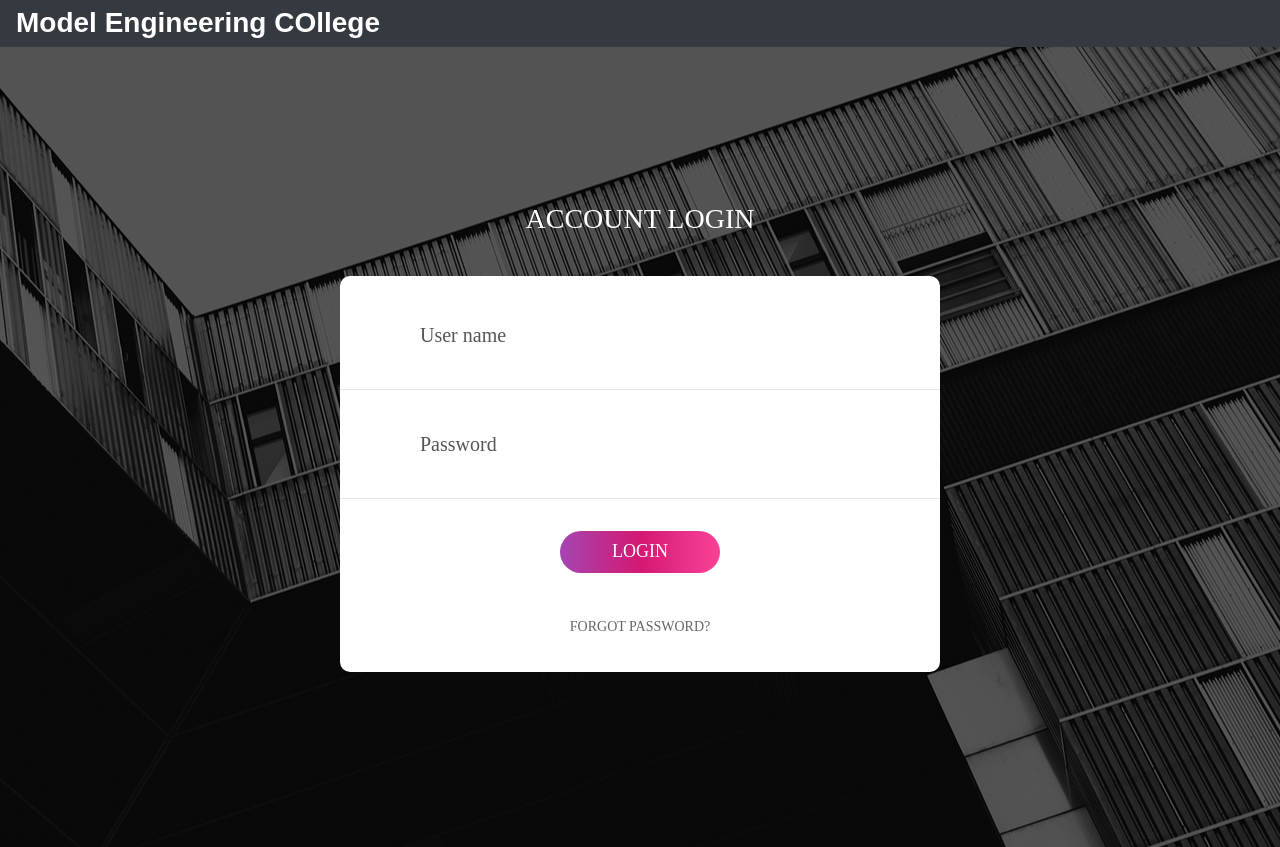
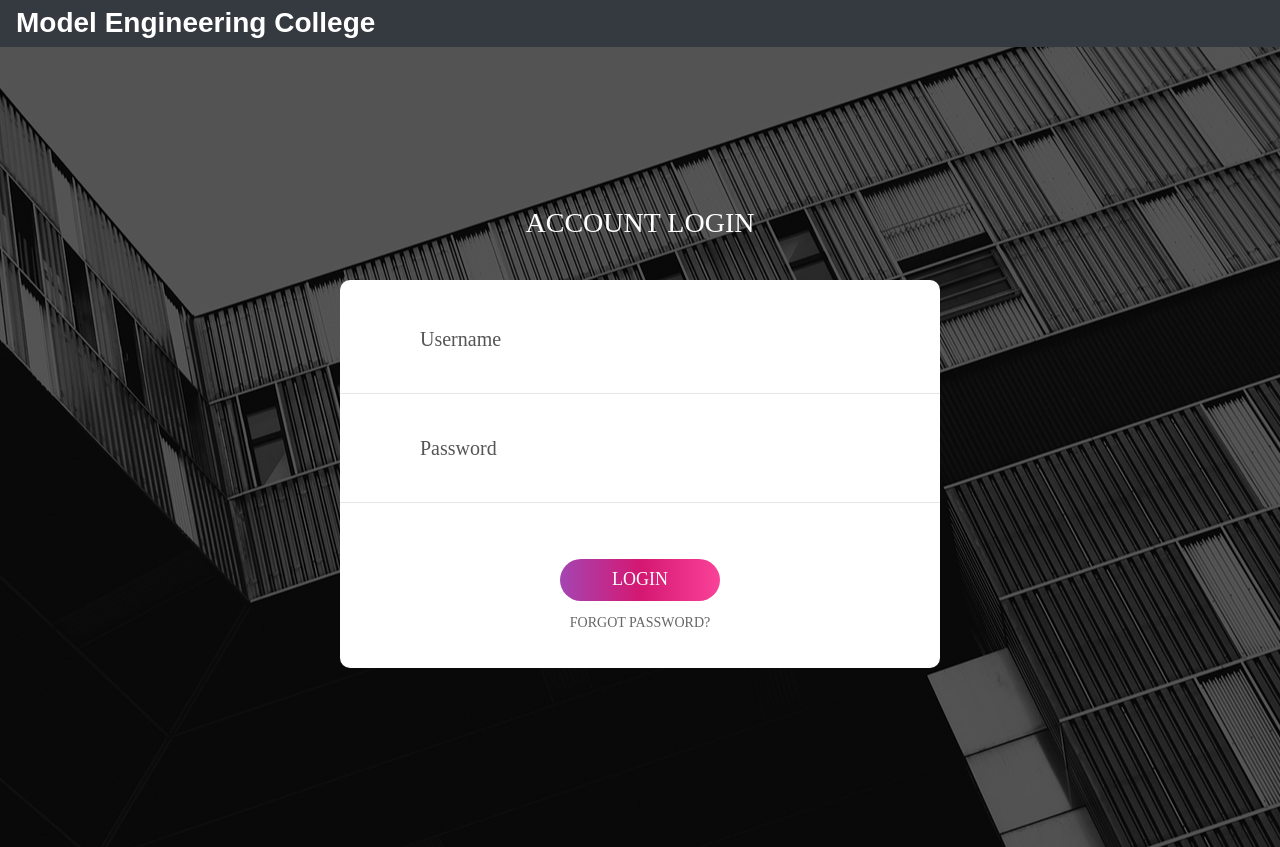
Before and after one commit to alfredjose17/college-management, a Django app: page / in a window 1280 px wide. Run offline with Django 3.2, Linux system fonts and the light colour scheme; parts of the project's set-up code (start-up, migrations or seed data) failed here and were passed over; some libraries are stand-ins or nearby versions; some web fonts are replaced.

Commit message:
Fixing UI

```diff
--- a/cms/template/internal/assignmentsubmit.html
+++ b/cms/template/internal/assignmentsubmit.html
@@ -9,7 +9,7 @@
   <body>
     <div class="container d-flex h-100">
       <div class="row justify-content-center" style ="margin-left: auto;margin-right: auto;">
-        <div class="col-10" style="padding-top: 10%;padding-bottom: 10%;">
+        <div style="padding-top: 10%;padding-bottom: 10%;">
           <br>
           <br>
           <br>
--- a/cms/template/internal/marks_enter.html
+++ b/cms/template/internal/marks_enter.html
@@ -76,7 +76,7 @@
 <!--<h1>CLASS:{{class}}</h1>-->
 <h1><legend>{{subject.subject_name}}</legend></h1>
 <p id="atag"><a href="ascreate/">New Assignment</a></p>
-<p id="atag" style="margin-bottom: 25px;"><a href="tassignview/">View Assignment</a></p>
+<p id="atag" style="margin-bottom: 25px;"><a href="tassignview/">View Submissions</a></p>
 <form action="" method="post">
     {% csrf_token %}
   <table >
--- a/cms/template/registration/logged_out.html
+++ b/cms/template/registration/logged_out.html
@@ -25,7 +25,7 @@
   <nav class="navbar navbar-expand-sm bg-dark navbar-dark">
     <ul class="navbar-nav">
       <li class="nav-item active">
-        <p style="color:White;"><b><h3>Model Engineering College</h3></b></p>
+        <p><b><h3 style="color:White;">Model Engineering College</h3></b></p>
       </li>
     </ul>
   </nav>
--- a/cms/template/registration/login.html
+++ b/cms/template/registration/login.html
@@ -38,7 +38,7 @@ a:hover {
   <nav class="navbar navbar-expand-sm bg-dark navbar-dark">
     <ul class="navbar-nav">
       <li class="nav-item active">
-        <p><b><h3 style="color:White;">Model Engineering COllege</h3></b></p>
+        <p><b><h3 style="color:White;">Model Engineering College</h3></b></p>
       </li>
     </ul>
   </nav>
@@ -53,7 +53,7 @@ a:hover {
                   action="{% url 'login' %}">
            {% csrf_token %}
 					<div class="wrap-input100 validate-input" data-validate = "Enter username">
-						<input class="input100" type="text" id="id_username" name="username" placeholder="User name">
+						<input class="input100" type="text" id="id_username" name="username" placeholder="Username">
 						<span class="focus-input100" data-placeholder="&#xe82a;"></span>
 					</div>
 
@@ -73,13 +73,14 @@ a:hover {
 
           {% endif %}
 -->
+					<br>
 					<div class="container-login100-form-btn m-t-32">
 						<button class="login100-form-btn">
 							Login
 						</button>
 					</div>
           <input type="hidden" name="next" value="{{ next }}" />
-					<div class="login100-form-title m-t-32">
+					<div class="login100-form-title m-t-32" style="margin-top: auto;">
 						<a href="{% url 'password_reset' %}">Forgot Password?</a>
 					</div>
 
--- a/cms/template/registration/password_reset_complete.html
+++ b/cms/template/registration/password_reset_complete.html
@@ -23,7 +23,7 @@
   <nav class="navbar navbar-expand-sm bg-dark navbar-dark">
     <ul class="navbar-nav">
       <li class="nav-item active">
-        <p><b><h3 style="color:White;">Model Engineering COllege</h3></b></p>
+        <p><b><h3 style="color:White;">Model Engineering College</h3></b></p>
       </li>
     </ul>
   </nav>
--- a/cms/template/registration/password_reset_confirm.html
+++ b/cms/template/registration/password_reset_confirm.html
@@ -23,7 +23,7 @@
   <nav class="navbar navbar-expand-sm bg-dark navbar-dark">
     <ul class="navbar-nav">
       <li class="nav-item active">
-        <p><b><h3 style="color:White;">Model Engineering COllege</h3></b></p>
+        <p><b><h3 style="color:White;">Model Engineering College</h3></b></p>
       </li>
     </ul>
   </nav>
--- a/cms/template/registration/password_reset_done.html
+++ b/cms/template/registration/password_reset_done.html
@@ -23,7 +23,7 @@
   <nav class="navbar navbar-expand-sm bg-dark navbar-dark">
     <ul class="navbar-nav">
       <li class="nav-item active">
-        <p><b><h3 style="color:White;">Model Engineering COllege</h3></b></p>
+        <p><b><h3 style="color:White;">Model Engineering College</h3></b></p>
       </li>
     </ul>
   </nav>
--- a/cms/template/registration/password_reset_form.html
+++ b/cms/template/registration/password_reset_form.html
@@ -23,7 +23,7 @@
   <nav class="navbar navbar-expand-sm bg-dark navbar-dark">
     <ul class="navbar-nav">
       <li class="nav-item active">
-        <p style="color:White;"><b><h3>Model Engineering COllege</h3></b></p>
+        <p><b><h3 style="color:White;">Model Engineering College</h3></b></p>
       </li>
     </ul>
   </nav>
```
Also changed, not shown: cms/cms/static/internal/vendor/bootstrap/css/bootstrap.css.
